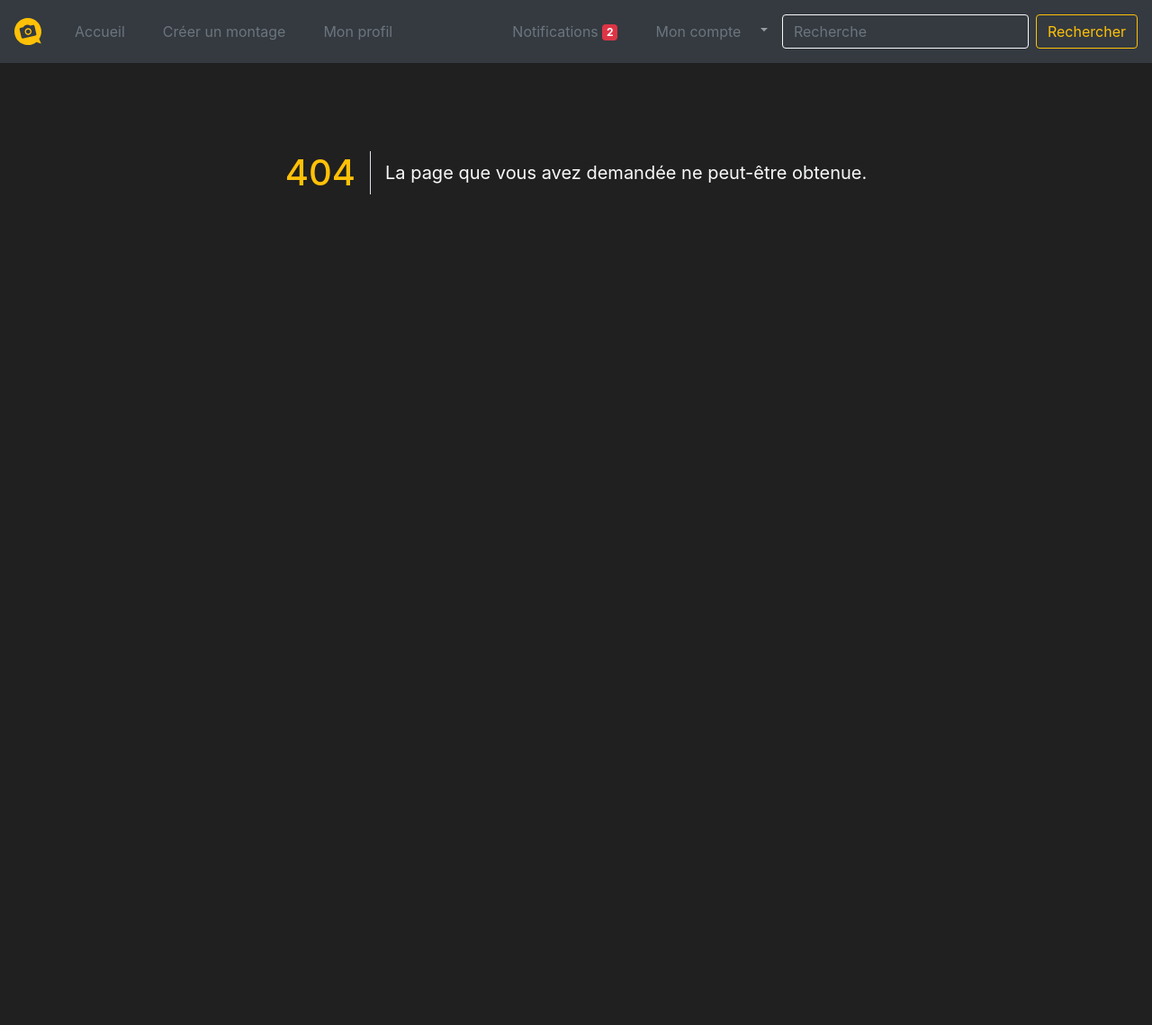
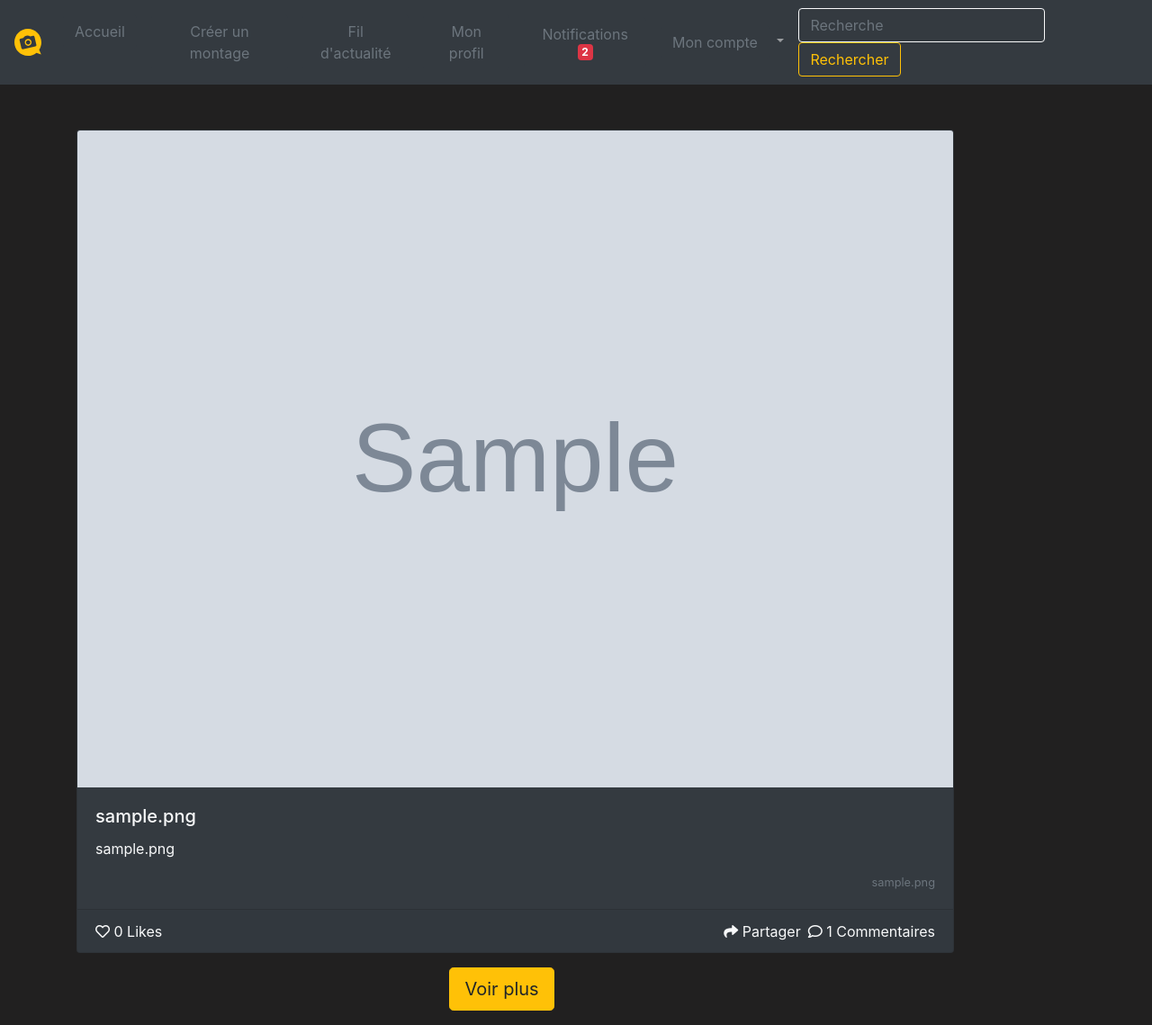
Before and after one commit to AlexJqm/42-camagru, a PHP site: page /index.php?newsfeed in a window 1280 px wide. Shown: the whole page at 90% size. Before the commit the page ends 216 px from the top, so only its background shows below. Run offline with PHP 8.4, Linux system fonts and the light colour scheme; the visitor is signed in with stand-in values (Sample User, id 1); tables that the repository leaves empty hold one stand-in row (values such as "Sample post"); grey boxes marked "Sample" are stand-in pictures; some libraries are stand-ins or nearby versions.

Commit message:
04-07-2019

```diff
--- a/www/config/db_camagru.sql
+++ b/www/config/db_camagru.sql
@@ -93,6 +93,7 @@ CREATE TABLE `comments` (
 	`comment_id` INT PRIMARY KEY AUTO_INCREMENT NOT NULL,
 	`picture_id` INT,
 	`customer_user` VARCHAR(32),
+	`comment_user` VARCHAR(32),
 	`comment_content` TEXT,
 	`comment_date` VARCHAR(32),
 	`notif_bool` INT DEFAULT 1 NOT NULL
--- a/www/controller/Router.php
+++ b/www/controller/Router.php
@@ -53,6 +53,12 @@
 			case 'new_password':
 					require 'view/new_password.php';
 					break;
+			case 'newsfeed':
+					require 'view/newsfeed.php';
+					break;
+			case 'showmore':
+					require 'function/show_more.php';
+					break;
 			default:
 				require 'view/404.php';
 				break;
--- a/www/function/comment.php
+++ b/www/function/comment.php
@@ -1,5 +1,6 @@
 <?php
 	require_once('function/connect.php');
+	require_once('function/email.php');
 
 	function comment_count($picture_id) {
 		$db_con = db_con();
@@ -14,8 +15,16 @@
 		$customer_user = $_SESSION['user'];
 		$comment_content = $_POST['comment_content'];
 		$picture_id = $_GET['content'];
-		$comment_run = $db_con->query("SET lc_time_names = 'fr_FR'; INSERT INTO comments (picture_id, customer_user, comment_content, comment_date)
-										VALUES ('$picture_id', '$customer_user', '$comment_content', DATE_FORMAT(NOW(), '%d %M %Y'))");
+		$picture_run = $db_con->query("SELECT picture_author FROM pictures WHERE picture_id = '$picture_id'");
+		$picture_author = $picture_run->fetchAll();
+		$picture_author = $picture_author[0][0];
+
+		$customer_run = $db_con->query("SELECT customer_email FROM customers WHERE customer_user = '$picture_author'");
+		$customer_email = $customer_run->fetchAll();
+		$customer_email = $customer_email[0][0];
+		$comment_run = $db_con->query("SET lc_time_names = 'fr_FR'; INSERT INTO comments (picture_id, comment_user, customer_user, comment_content, comment_date)
+										VALUES ('$picture_id', '$picture_author', '$customer_user', '$comment_content', DATE_FORMAT(NOW(), '%d %M %Y'))");
+		send_notif($customer_email, $picture_id);
 		exit ("<script>window.open('index.php?content=$picture_id','_self')</script>");
 	}
 ?>
--- a/www/function/email.php
+++ b/www/function/email.php
@@ -15,4 +15,12 @@
 			exit("error");
 		return (0);
 	}
+
+	function send_notif($customer_email, $picture_id) {
+		$message = "http://192.168.99.100:8080/index.php?content=$picture_id";
+		$message = wordwrap($message, 70, "\r\n");
+		if (!(mail($customer_email, 'Camagru - Nouveau commentaire', $message, "From: Camagru <sitename@hostname.com> \r\n")))
+			exit("error");
+		return (0);
+	}
 ?>
--- a/www/function/notification.php
+++ b/www/function/notification.php
@@ -4,22 +4,23 @@
 
 	function notification_alert($customer_user) {
 		$db_con = db_con();
-		$like_run = $db_con->query("SELECT COUNT(*) FROM likes WHERE (likes.like_user = '$customer_user'
-									AND likes.notif_bool = '1')");
-		$follower_run = $db_con->query("SELECT COUNT(*) FROM followers WHERE (followers.follower_user = '$customer_user'
-										AND followers.notif_bool = '1')");
-		$comment_run = $db_con->query("SELECT COUNT(*) FROM comments, pictures WHERE (pictures.picture_author = '$customer_user'
-										AND comments.notif_bool = '1')");
+		$like_run = $db_con->query("SELECT COUNT(*) FROM likes WHERE (like_user = '$customer_user'
+									AND notif_bool = '1')");
+		$follower_run = $db_con->query("SELECT COUNT(*) FROM followers WHERE (follower_user = '$customer_user'
+										AND notif_bool = '1')");
+		$comment_run = $db_con->query("SELECT COUNT(*) FROM comments WHERE (comment_user = '$customer_user'
+										AND notif_bool = '1')");
 		$like_count = $like_run->fetchAll();
 		$follower_count = $follower_run->fetchAll();
 		$comment_count = $comment_run->fetchAll();
+		$count = array_column($comment_count,'notif_bool');
 		$tab = array_merge($like_count, $follower_count);
 		$tab = array_merge($tab, $comment_count);
 		$count = array_sum(array_column($tab,'COUNT(*)'));
 		if (isset($_GET['notification'])) {
 			$like_run = $db_con->query("UPDATE likes SET notif_bool = '0' WHERE like_user = '$customer_user'");
 			$follower_run = $db_con->query("UPDATE followers SET notif_bool = '0' WHERE follower_user = '$customer_user'");
-			$comment_run = $db_con->query("UPDATE comments, pictures SET comments.notif_bool = '0' WHERE pictures.picture_author = '$customer_user'");
+			$comment_run = $db_con->query("UPDATE comments SET notif_bool = '0' WHERE comment_user = '$customer_user'");
 		}
 		return ($count);
 	}
--- /dev/null
+++ b/www/function/show_more.php
@@ -0,0 +1,4 @@
+<?php
+	$_SESSION['newsfeed'] += 1 ;
+	exit ("<script>window.open('index.php?newsfeed#more','_self')</script>");
+?>
--- /dev/null
+++ b/www/public/js/show_more.js
@@ -0,0 +1,6 @@
+var nbr;
+
+function show_more() {
+	nbr = document.getElementById("count").stepUp(1);
+	document.getElementById("count").value = nbr;
+}
--- a/www/view/header.php
+++ b/www/view/header.php
@@ -1,3 +1,10 @@
+<?php
+	$request_uri = explode('?', $_SERVER['REQUEST_URI'], 2);
+	$request_uri = explode('=', $request_uri[1], 2);
+	if (!($request_uri[0] == 'newsfeed' || $request_uri[0] == 'showmore'))
+		$_SESSION['newsfeed'] = 1;
+?>
+
 <nav class="navbar navbar-expand-lg navbar-dark bg-dark" style="margin-bottom: 50px;">
 	<a class="navbar-brand text-light" href="/">
 		<svg xmlns="http://www.w3.org/2000/svg" xmlns:xlink="http://www.w3.org/1999/xlink" version="1.1" id="Capa_1" x="0px" y="0px" width="30" height="30" viewBox="0 0 430.117 430.118" style="enable-background:new 0 0 430.117 430.118;" xml:space="preserve" class=""><g><g>
@@ -15,6 +22,9 @@
 			</li>
 			<li class="nav-item">
 				<a class="nav-link" href="index.php?creation"><button type="button" class="btn btn-dark text-secondary">Créer un montage</button></a>
+			</li>
+			<li class="nav-item">
+				<a class="nav-link" href="index.php?newsfeed#more"><button type="button" class="btn btn-dark text-secondary">Fil d'actualité</button></a>
 			</li>
 			<?php if ($_SESSION['user'] == NULL) { ?>
 			<li class="nav-item">
--- /dev/null
+++ b/www/view/newsfeed.php
@@ -0,0 +1,71 @@
+<?php
+	require_once('function/connect.php');
+	require_once('function/follower.php');
+	require_once('function/comment.php');
+	require_once('function/auth.php');
+	require_once('function/like.php');
+	$db_con = db_con();
+?>
+
+<div class="container">
+<?php
+		$picture_run = $db_con->query("SELECT * FROM pictures ORDER BY picture_id DESC LIMIT $_SESSION[newsfeed]");
+		while ($picture_row = $picture_run->fetch()) {
+			$picture_id = $picture_row['picture_id'];
+			$picture_name = $picture_row['picture_name'];
+			$picture_source = $picture_row['picture_source'];
+			$picture_date = $picture_row['picture_date'];
+			$picture_like = $picture_row['picture_like'];
+			$picture_desc = $picture_row['picture_desc'];
+			$picture_author = $picture_row['picture_author'];
+			$picture_comment = $picture_row['picture_comment'];
+			$picture_filter = $picture_row['picture_filter'];
+?>
+	<div class="card-group mb-3" style="max-width: 975px;">
+		<div class="card text-light bg-dark">
+			<img src="public/images/post_picture/<?php echo $picture_source ?>" class="card-img-top img-fluid filter-<?php echo $picture_filter ?>" alt="...">
+			<div class="card-body">
+				<h5 class="card-title"><?php echo $picture_name ?></h5>
+				<p class="card-text"><?php echo $picture_desc ?></p>
+				<p class="card-text float-right"><small class="text-muted"><?php echo $picture_date ?></small></p>
+			</div>
+			<div class="card-footer">
+				<?php
+					$like_run = $db_con->query("SELECT COUNT(*) FROM likes WHERE customer_user = '$_SESSION[user]'
+												AND like_user = '$picture_author' AND like_bool = '1' AND picture_id = '$picture_id'");
+					if (check_auth($_SESSION['user'], $_SESSION['auth'])) {
+						if (!$like_run->fetchColumn())
+							echo '<a href="index.php?newsfeed=&action=like' . $picture_id . '"><i class="far fa-heart text-secondary"></i></a> ';
+						else
+							echo '<a href="index.php?newsfeed=&action=unlike' . $picture_id . '"><i class="fas fa-heart text-danger"></i></a> ';
+					}
+					else
+						echo '<i class="far fa-heart text-light"></i> ';
+				echo print_like($picture_author, $picture_id)[0];
+				?> Likes
+				<a href="index.php?content=<?php echo $picture_id ?>"><p class="float-right text-light"><i class="far fa-comment"></i> <?php echo comment_count($picture_id); ?> Commentaires</p></a>
+				<span class="float-right mr-2" onclick="window.open('view/share.php?content=<?php echo $picture_id ?>&user=<?php echo $_SESSION['user'] ?>','Patarger','resizable,height=260,width=370');" target="_blank" style="cursor: pointer;"><i class="fas fa-share text-light"></i> Partager</span>
+			</div>
+		</div>
+	</div>
+<?php
+			if (check_auth($_SESSION['user'], $_SESSION['auth'])) {
+				if (isset($picture_author) && $_GET['action'] == "like$picture_id") {
+					like($_SESSION['user'], $picture_author, $picture_id);
+					exit ("<script>window.open('index.php?newsfeed#more','_self')</script>");
+				} if (isset($picture_author) && $_GET['action'] == "unlike$picture_id") {
+					unlike($_SESSION['user'], $picture_author, $picture_id);
+					exit ("<script>window.open('index.php?newsfeed#more','_self')</script>");
+				}
+			}
+		}
+
+?>
+	<form action="index.php?showmore" method="POST">
+		<div class="row text-center" style="max-width: 975px;">
+			<div class="col align-self-center">
+				<button type="submit" id="more" class="btn btn-lg btn-warning">Voir plus</button>
+			</div>
+		</div>
+	</form>
+</div>
--- a/www/view/notification.php
+++ b/www/view/notification.php
@@ -15,7 +15,8 @@
 											likes.like_user = pictures.picture_author AND pictures.picture_id = likes.picture_id ORDER BY likes.like_id DESC LIMIT 3");
 			$notif_follower_run = $db_con->query("SELECT * FROM followers, customers WHERE followers.follower_user = '$customer_user' AND
 												followers.customer_user = customers.customer_user ORDER BY followers.follower_id DESC LIMIT 3");
-			$notif_comment_run = $db_con->query("SELECT * FROM comments, pictures WHERE pictures.picture_author = '$customer_user' ORDER BY comments.comment_id DESC LIMIT 3");
+			$notif_comment_run = $db_con->query("SELECT * FROM comments, pictures WHERE pictures.picture_author = '$customer_user' AND comments.comment_user = '$customer_user'
+												 ORDER BY comments.comment_id DESC LIMIT 3");
 			while ($notif_like_row = $notif_like_run->fetch()) {
 		?>
 		<div class="media text-muted pt-3">
--- a/www/view/register.php
+++ b/www/view/register.php
@@ -1,7 +1,7 @@
 <?php require_once('function/register.php'); ?>
 
 <div class="container">
-	<form class="form-signin" action="" method="POST">
+	<form class="form-signin" action="" method="POST" enctype="multipart/form-data">
 		<div class="text-center mb-4">
 			<svg xmlns="http://www.w3.org/2000/svg" xmlns:xlink="http://www.w3.org/1999/xlink" version="1.1" id="Capa_1" x="0px" y="0px" width="72" height="72" viewBox="0 0 430.117 430.118" style="enable-background:new 0 0 430.117 430.118;" xml:space="preserve" class=""><g><g>
 				<path id="Dailybooth" d="M215.059,430.118c51.371,0,98.536-18.024,135.514-48.08l75.476,27.284l-31.456-75.831l-0.009-0.009   c22.458-33.963,35.534-74.664,35.534-118.423C430.117,96.284,333.836,0,215.059,0C96.279,0,0,96.284,0,215.059   C0,333.836,96.279,430.118,215.059,430.118z M96.055,159.105l44.794-10.524c12.702-24.502,38.261-41.252,67.766-41.252   c16.86,0,32.439,5.481,45.068,14.748l43.39-10.197c10.244-2.399,20.727,4.994,23.434,16.531l29.29,124.705   c2.717,11.541-3.388,22.836-13.618,25.244l-201.011,47.222c-10.237,2.408-20.729-4.994-23.438-16.531L82.43,184.34   C79.721,172.812,85.823,161.514,96.055,159.105z M219.418,270.844c29.916,0,54.176-24.255,54.176-54.18   c0-29.916-24.26-54.171-54.176-54.171c-29.928,0-54.185,24.255-54.185,54.171C165.233,246.589,189.49,270.844,219.418,270.844z    M219.418,182.021c19.135,0,34.644,15.513,34.644,34.648c0,19.13-15.509,34.639-34.644,34.639   c-19.135,0-34.644-15.509-34.644-34.639C184.774,197.534,200.283,182.021,219.418,182.021z" data-original="#000000" class="active-path" style="fill:#FFC107" data-old_color="#ffc107"></path></g></g>
--- a/www/view/signin.php
+++ b/www/view/signin.php
@@ -1,7 +1,7 @@
 <?php require_once('function/signin.php'); ?>
 
 <div class="container">
-	<form class="form-signin" action="" method="POST">
+	<form class="form-signin" action="" method="POST" enctype="multipart/form-data">
 		<div class="text-center mb-4">
 			<svg xmlns="http://www.w3.org/2000/svg" xmlns:xlink="http://www.w3.org/1999/xlink" version="1.1" id="Capa_1" x="0px" y="0px" width="72" height="72" viewBox="0 0 430.117 430.118" style="enable-background:new 0 0 430.117 430.118;" xml:space="preserve" class=""><g><g>
 				<path id="Dailybooth" d="M215.059,430.118c51.371,0,98.536-18.024,135.514-48.08l75.476,27.284l-31.456-75.831l-0.009-0.009   c22.458-33.963,35.534-74.664,35.534-118.423C430.117,96.284,333.836,0,215.059,0C96.279,0,0,96.284,0,215.059   C0,333.836,96.279,430.118,215.059,430.118z M96.055,159.105l44.794-10.524c12.702-24.502,38.261-41.252,67.766-41.252   c16.86,0,32.439,5.481,45.068,14.748l43.39-10.197c10.244-2.399,20.727,4.994,23.434,16.531l29.29,124.705   c2.717,11.541-3.388,22.836-13.618,25.244l-201.011,47.222c-10.237,2.408-20.729-4.994-23.438-16.531L82.43,184.34   C79.721,172.812,85.823,161.514,96.055,159.105z M219.418,270.844c29.916,0,54.176-24.255,54.176-54.18   c0-29.916-24.26-54.171-54.176-54.171c-29.928,0-54.185,24.255-54.185,54.171C165.233,246.589,189.49,270.844,219.418,270.844z    M219.418,182.021c19.135,0,34.644,15.513,34.644,34.648c0,19.13-15.509,34.639-34.644,34.639   c-19.135,0-34.644-15.509-34.644-34.639C184.774,197.534,200.283,182.021,219.418,182.021z" data-original="#000000" class="active-path" style="fill:#FFC107" data-old_color="#ffc107"></path></g></g>
```
